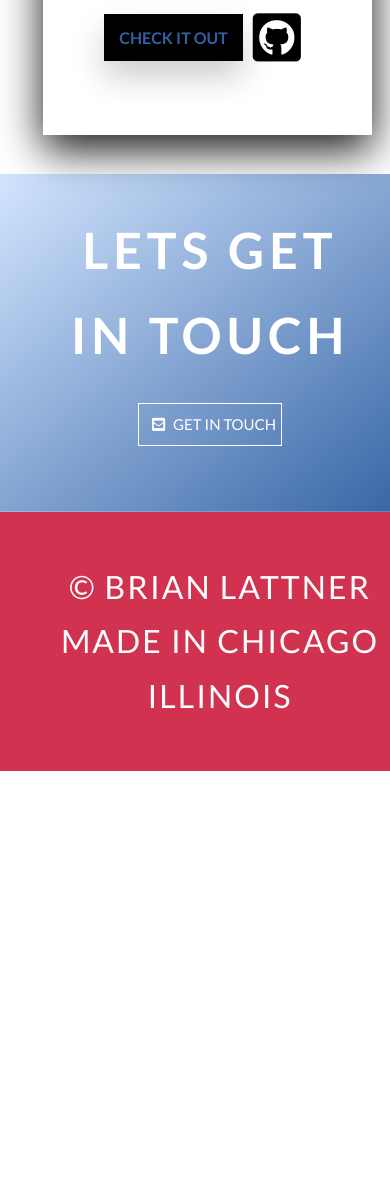
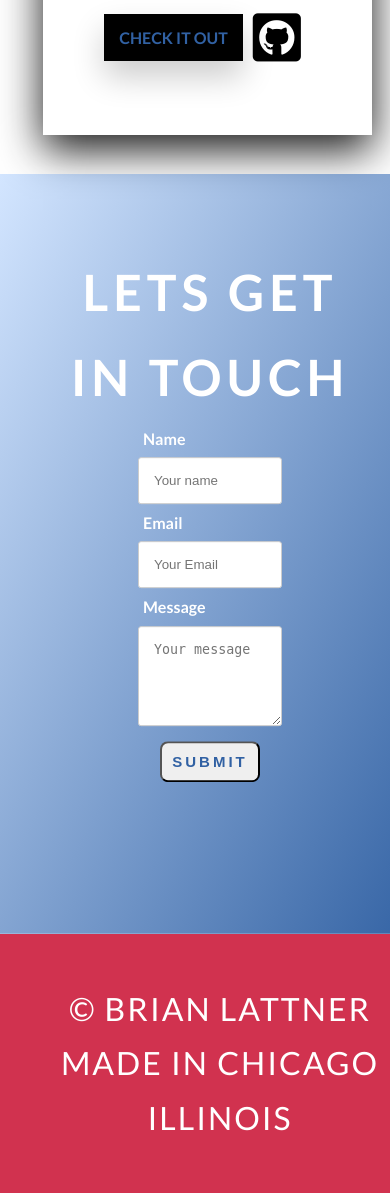
Before and after one commit to Latcat21/portfolio, a PHP site: page / in a window 390 px wide; the page is wider, and only the part inside the window is pictured. Shown: the part 3698-4891 px from the top of that part. Before the commit the page ends 4469 px from the top of that part, so only its background shows below. Run offline with PHP 8.4, Linux system fonts and the light colour scheme; some libraries are stand-ins or nearby versions.

Commit message:
contact form styled

```diff
--- a/css/style.css
+++ b/css/style.css
@@ -228,7 +228,7 @@ header {
 .contact {
   margin-top: 2000px;
   background: linear-gradient(to right bottom, rgba(109, 170, 255, 0.3), rgba(49, 97, 163, 0.99));
-  height: 40vh;
+  height: 70vh;
   padding-top: 100px;
   margin-right: -30px;
   background-size: cover;
@@ -251,19 +251,39 @@ header {
   color: #fff;
   text-transform: uppercase; }
 
-.btn-contact,
-.btn-contact:visited {
+.contact-form {
+  width: 70%;
+  margin: 0 auto; }
+
+input[type=text],
+input[type=email],
+textarea {
+  width: 100%;
+  padding: 15px;
+  border-radius: 3px;
+  border: 1px solid #ccc; }
+
+label {
+  float: left;
+  color: #fff;
+  font-weight: 700;
+  padding: 5px; }
+
+button {
+  margin: 15px;
+  padding: 10px;
+  font-size: 15px;
+  border-radius: 8px;
   text-transform: uppercase;
-  text-decoration: none;
-  display: inline-block;
-  padding: 1rem 2rem;
-  color: #fff;
-  border: 1px solid #fff;
-  font-size: 1.5rem;
-  margin-top: 3rem; }
+  color: #3161a3;
+  letter-spacing: 3px;
+  font-weight: 700; }
 
-.btn-contact i {
-  padding: 1rem; }
+textarea {
+  height: 100px; }
+
+*:focus {
+  outline: none; }
 
 .footer {
   text-align: center;
@@ -331,7 +351,9 @@ header {
   .about {
     padding-left: 25px; }
   .portfolio {
-    padding-left: 25px; } }
+    padding-left: 25px; }
+  .contact {
+    height: 90vh; } }
 
 @media only screen and (max-width: 500px) {
   .about-social-icons-list a {
@@ -349,13 +371,8 @@ header {
     .splash .heading-secondary {
       font-size: 18px; }
   .contact {
-    margin-top: 2775px; }
-  .btn-contact {
-    padding: 5px 5px;
-    margin: 25px;
-    font-size: 15px; }
-  .btn-contact i {
-    padding: .5rem; } }
+    margin-top: 2775px;
+    height: 90vh; } }
 
 *,
 *::after,
--- a/index.html
+++ b/index.html
@@ -115,10 +115,18 @@
 <section class="contact" id="contact">
     <div class="section-contact">
       <h1 class="contact-section-heading">Lets get in touch</h1>
-      <div classe="contact-btn">
-      <a href="mailto:brianlattner@gmail.com" target="_blank" class="btn-contact"><i class="fas fa-envelope-square"></i>Get in touch</a>
-      </div>
+      <div class="contact-form">
+      <form method="post" action="#" class="contact-form">
+        <label>Name</label>
+        <input type="text" name="name" id="name" placeholder="Your name" required />
+        <label>Email</label>
+        <input type="email" name="email" id="name" placeholder="Your Email" />
+        <label>Message</label>
+        <textarea name="message" placeholder="Your message" rows=4></textarea>
+        <button>Submit</button>
+      </form>
            </div>
+          </div>
   </section>
 
 
--- a/scss/_contact.scss
+++ b/scss/_contact.scss
@@ -1,7 +1,7 @@
 .contact{
   margin-top: 2000px;
   background:  linear-gradient(to right bottom, rgba(109, 170, 255, .3), rgba(49, 97, 163, .99));
-  height: 40vh;
+  height: 70vh;
   padding-top: 100px;
   margin-right: -30px;
   background-size: cover;
@@ -27,17 +27,38 @@
 
 }
 
-.btn-contact,
-.btn-contact:visited{
-  text-transform: uppercase;
-  text-decoration: none;
-  display: inline-block;
-  padding: 1rem 2rem;
+.contact-form{
+ width: 70%;
+ margin: 0 auto;
+}
+
+input[type=text],
+input[type=email],
+textarea{
+  width: 100%;
+  padding: 15px;
+  border-radius: 3px;
+  border: 1px solid #ccc;
+
+}
+label{
+  float: left;
   color: #fff;
-  border: 1px solid #fff;
-  font-size: 1.5rem;
-  margin-top: 3rem;
-  }
-  .btn-contact i{
-    padding: 1rem;
-  }
+  font-weight: 700;
+  padding: 5px;
+}
+   button{
+     margin: 15px;
+     padding: 10px;
+     font-size: 15px;
+     border-radius: 8px;
+     text-transform: uppercase;
+     color: $primary-color ;
+     letter-spacing: 3px;
+     font-weight: 700;
+
+   }
+textarea{
+  height: 100px;
+}
+*:focus {outline:none; }
--- a/scss/_responsive.scss
+++ b/scss/_responsive.scss
@@ -110,6 +110,9 @@
     .portfolio{
       padding-left: 25px;
     }
+    .contact{
+      height: 90vh;
+    }
 
   }
   @media only screen and (max-width:500px){
@@ -142,15 +145,9 @@
     }
     .contact{
       margin-top: 2775px;
-    }
-    .btn-contact{
-      padding: 5px 5px;
-      margin: 25px;
-      font-size: 15px;
-    }
-    .btn-contact i{
-      padding: .5rem;
+      height: 90vh;
     }
 
 
+
   }
```
